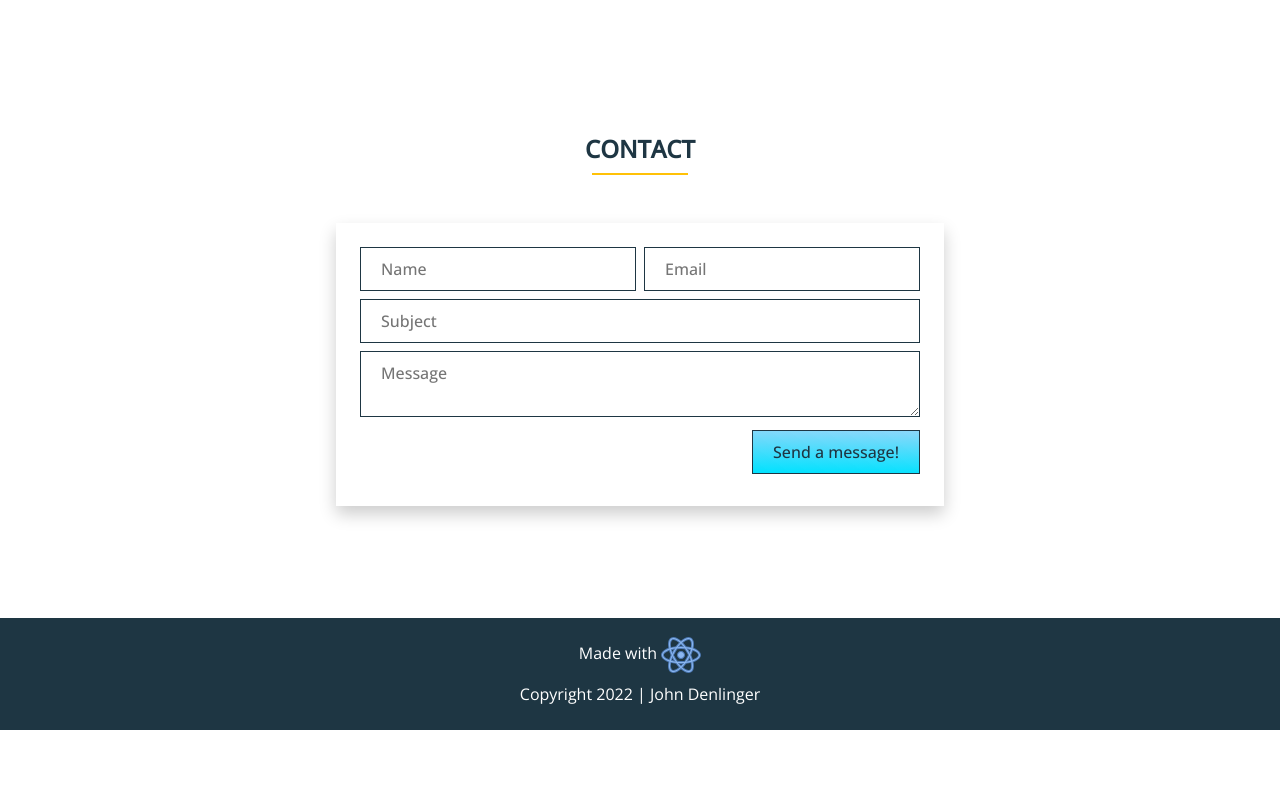
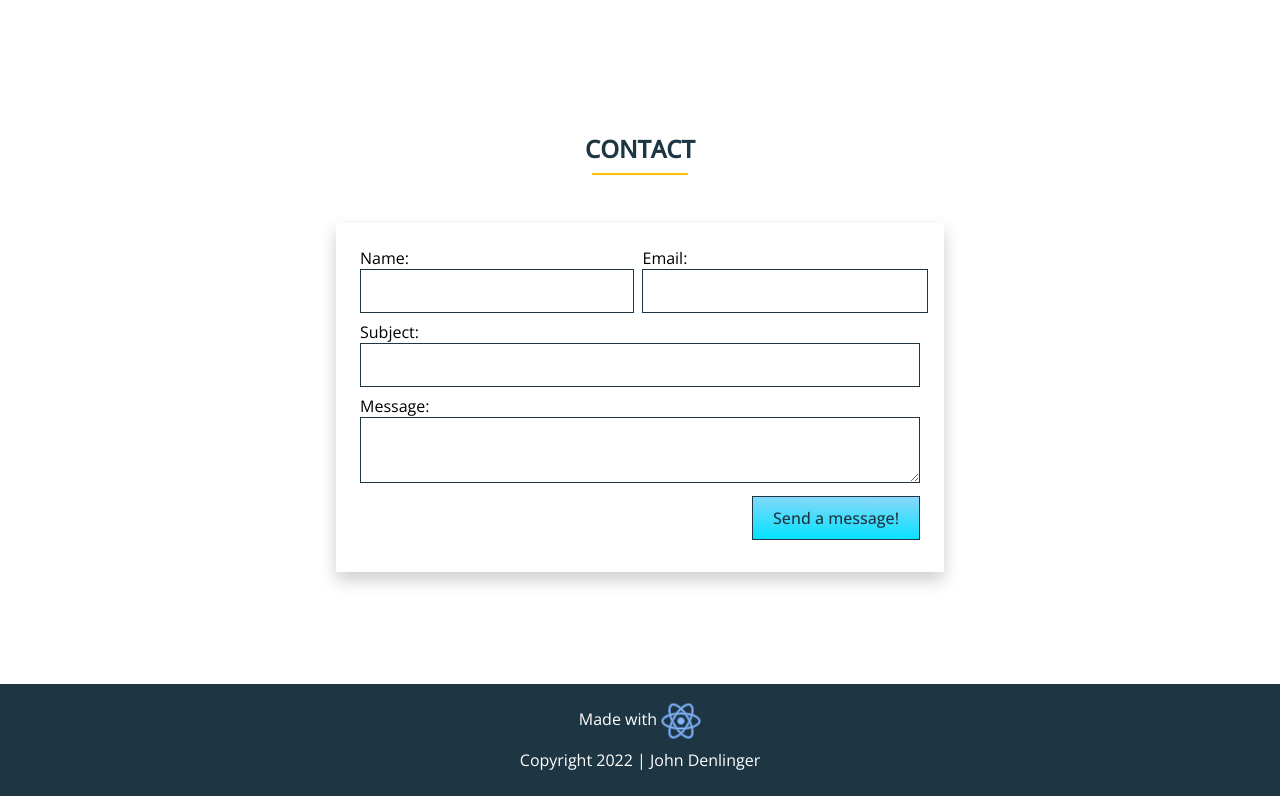
Before and after one commit to justjohnd/portfolio, a React (Create React App) app: page /home in a window 1280 px wide. Shown: the part 1223-2019 px from the top of the page. Before the commit the page ends 1953 px from the top, so only its background shows below. Built offline with nearby package versions, Linux system fonts and the light colour scheme.

Commit message:
Add labels to form, run build

```diff
--- a/src/Modules/ContactSection.jsx
+++ b/src/Modules/ContactSection.jsx
@@ -8,34 +8,28 @@ const ContactSection = () => {
         <form name="contact" method="post" className="form-group">
           <div className="form-name-email">
             <input type="hidden" name="form-name" value="contact" />
+            <label>
+              Name:{" "}
+              <input className="input" type="text" id="name" name="name" />
+            </label>
+            <label>
+              <span className="ml-sm-1"> Email:</span>{" "}
               <input
-              className="input"
-              type="text"
-              id="name"
-              name="name"
-              placeholder="Name"
-            />
-            <input
-              className="input"
+                className="input ml-sm-1"
                 name="email"
                 type="email"
                 required
                 id="email"
-              placeholder="Email"
               />
+            </label>
           </div>
-          <input
-            className="input"
-            type="text"
-            name="subject"
-            id="subject"
-            placeholder="Subject"
-          />
-          <textarea
-            className="input"
-            name="message"
-            placeholder="Message"
-          ></textarea>
+          <label>
+            Subject:{" "}
+            <input className="input" type="text" name="subject" id="subject" />
+          </label>
+          <label>
+            Message: <textarea className="input" name="message"></textarea>{" "}
+          </label>
           <div className="button-wrapper">
             <button className="hvr-sweep-to-right button-submit" type="submit">
               Send a message!
--- a/src/Styles/ContactSection.scss
+++ b/src/Styles/ContactSection.scss
@@ -38,15 +38,15 @@
   font-family: $font-secondary;
 }
 
-.form-name-email .input:last-child {
-  margin-left: 0;
-}
+// .form-name-email .input:last-child {
+//   margin-left: 0;
+// }
 
-@media (min-width: 576px) {
-  .form-name-email .input:last-child {
-    margin-left: 0.5rem;
-  }
-}
+// @media (min-width: 576px) {
+//   .form-name-email .input:last-child {
+//     margin-left: 0.5rem;
+//   }
+// }
 
 .form-group input:focus,
 .form-group select:focus,
```
Also changed, not shown: 11 other files (tests, documents, lock files or other folders). Lines whose indentation alone changed are shown as unchanged.
